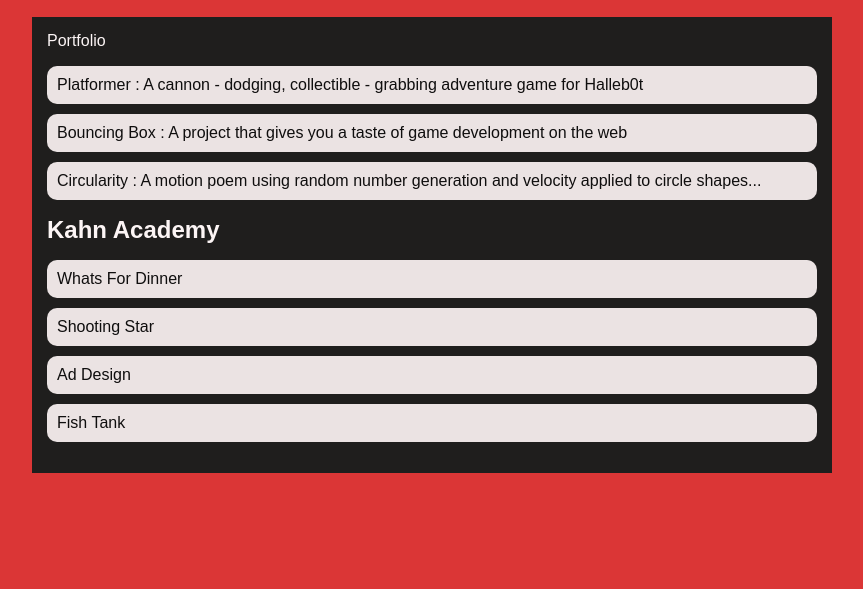
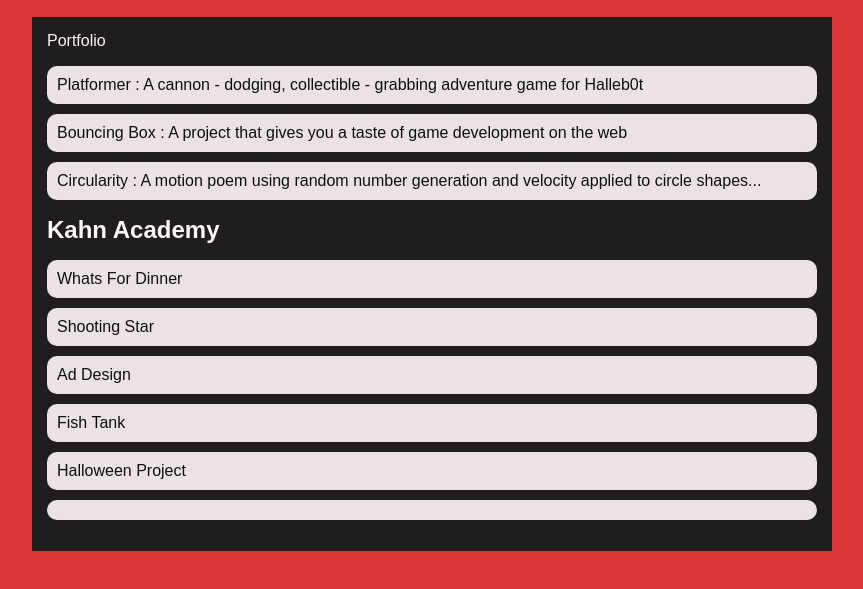
Before and after one commit to aaronforrestier/aaronforrestier.github.io, a plain HTML site: page portfolio.html in a window 1280 px wide. Shown: the part 91-680 px from the top of the page, without its empty margins (208-1071 px from the left). Drawn offline with Linux system fonts and the light colour scheme.

Commit message:
Finshed Project

```diff
--- a/portfolio.html
+++ b/portfolio.html
@@ -36,6 +36,7 @@
                 <li><a href="https://www.khanacademy.org/computer-programming/spin-off-of-project-shooting-star/4968605996072960" >Shooting Star </a></li>
                 <li><a href= "https://www.khanacademy.org/computer-programming/spin-off-of-project-ad-design/4563663010447360" >Ad Design</a></li>
                 <li><a href="https://www.khanacademy.org/computer-programming/spin-off-of-project-fish-tank/5268851050463232">Fish Tank </a></li>
+                <li><a href= "https://www.khanacademy.org/computer-programming/spin-off-of-halloween/5842487528439808">Halloween Project</a><li>
 
                 </ul>
 
```
